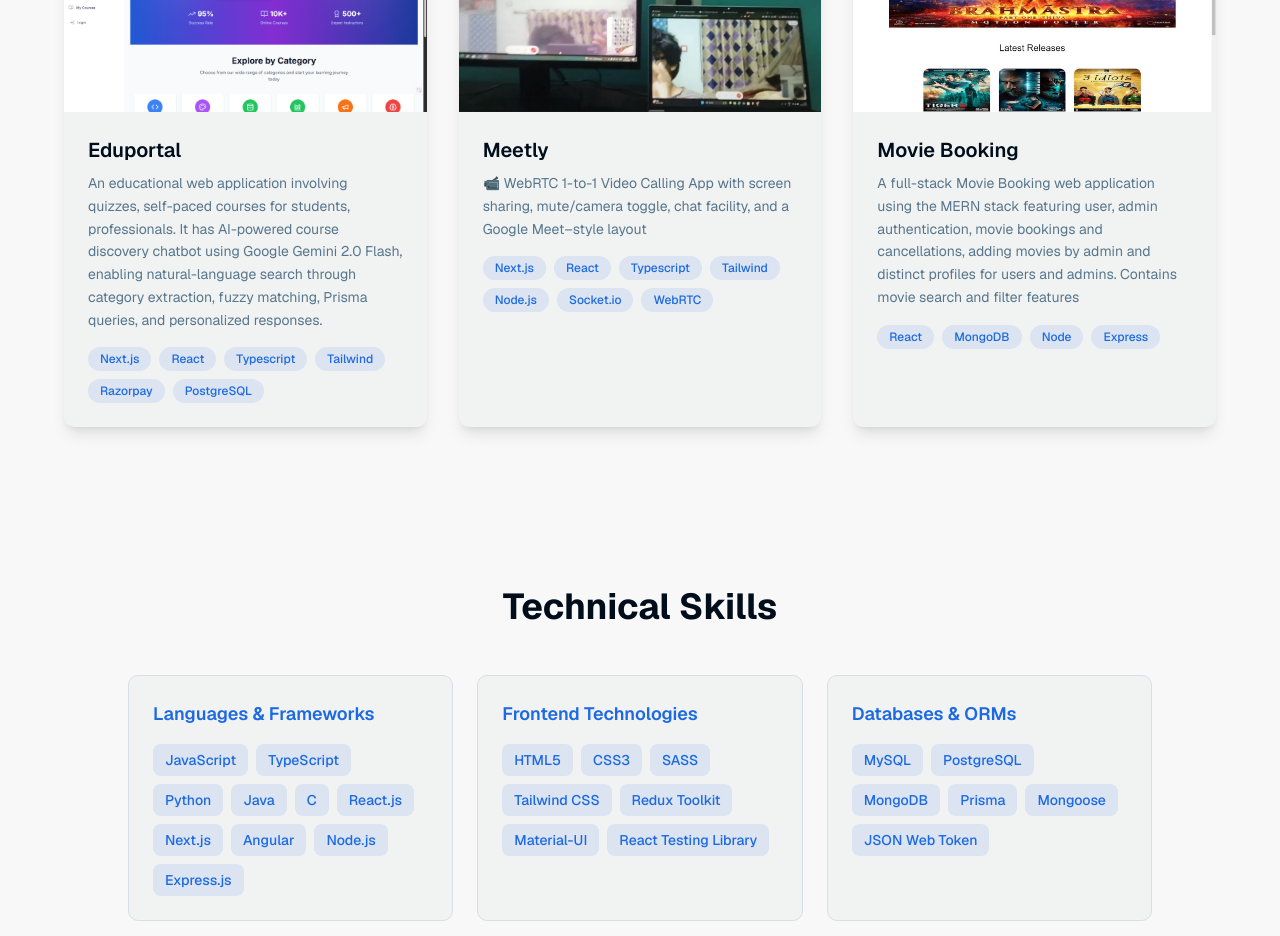
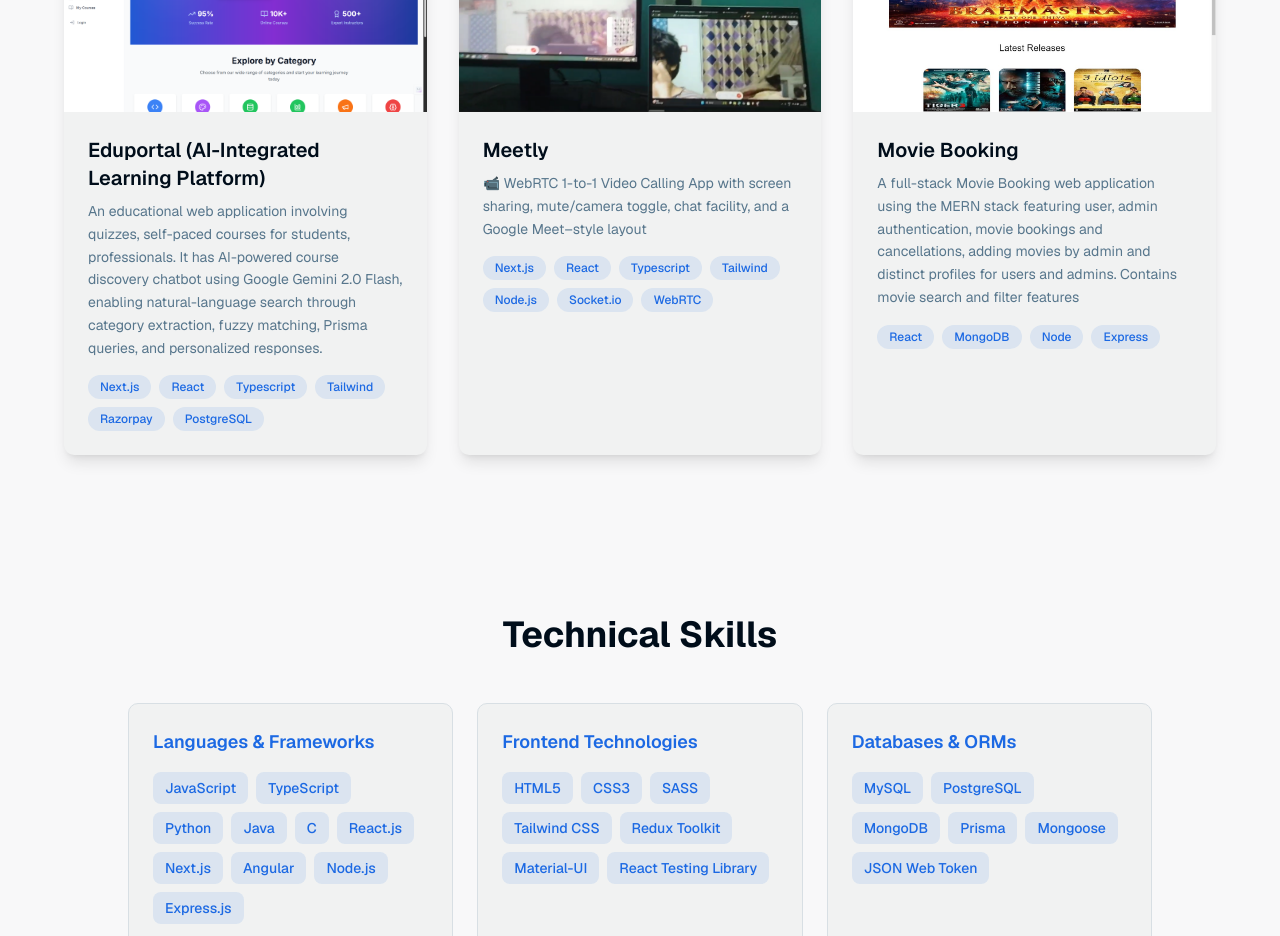
Before and after one commit to ari-12-2000/Aritra-s-portfolio, a Next.js app: page / in a window 1280 px wide. Shown: the part 1680-2616 px from the top of the page. Built offline with nearby package versions, Linux system fonts and the light colour scheme.

Commit message:
enhanced description

```diff
--- a/components/projects.tsx
+++ b/components/projects.tsx
@@ -3,7 +3,7 @@
 const projects = [
   {
     id: 1,
-    title: "Eduportal",
+    title: "Eduportal (AI-Integrated Learning Platform)",
     description: "An educational web application involving quizzes, self-paced courses for students, professionals. It has AI-powered course discovery chatbot using Google Gemini 2.0 Flash, enabling natural-language search through category extraction, fuzzy matching, Prisma queries, and personalized responses.",
     image: "/images/photo0.png",
     tags: ["Next.js", "React", "Typescript", "Tailwind", "Razorpay", "PostgreSQL"],
```
